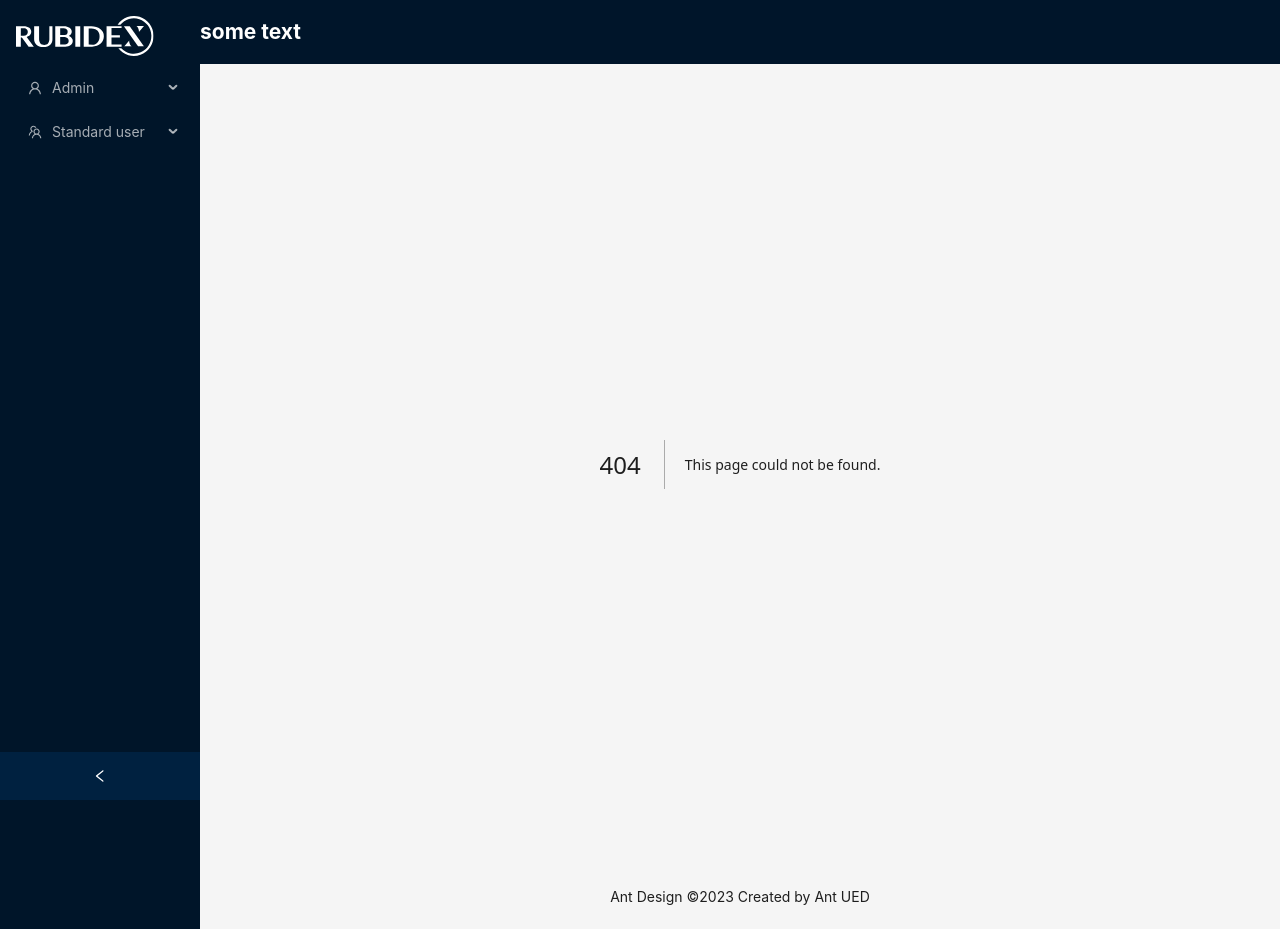
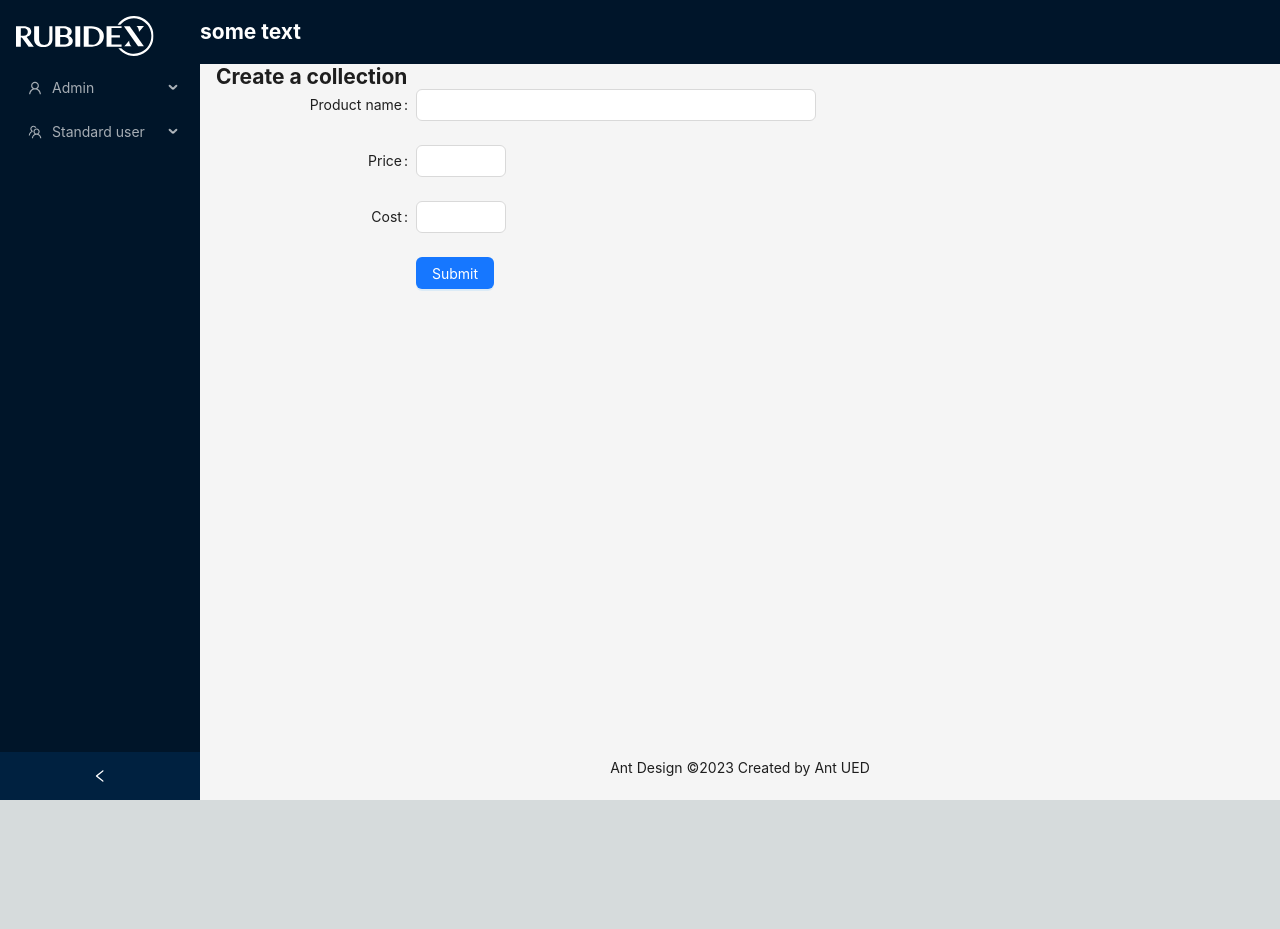
Before and after one commit to SebastienBielecki/rbdx-test, a Next.js app: page /createTable in a window 1280 px wide. Before the commit this address had no page. After the commit the page ends 800 px from the top, so only its background shows below. Built offline with nearby package versions, Linux system fonts and the light colour scheme.

Commit message:
Fix: typescript issues

```diff
--- a/components/layout-rubidex.tsx
+++ b/components/layout-rubidex.tsx
@@ -2,15 +2,14 @@ import React, { useState } from 'react';
 // import './index.css';
 //import {styles} from "./layout-rubidex.css"
 import {
-  DesktopOutlined,
-  FileOutlined,
-  PieChartOutlined,
+  // DesktopOutlined,
+  // FileOutlined,
+  // PieChartOutlined,
   TeamOutlined,
   UserOutlined,
 } from '@ant-design/icons';
 import type { MenuProps } from 'antd';
-import { Breadcrumb, Layout, Menu, theme } from 'antd';
-import RubidexLogo from "../public/assets/rubidex-logo-nav.svg"
+import { Layout, Menu, theme } from 'antd';
 
 const { Header, Content, Footer, Sider } = Layout;
 
@@ -44,7 +43,7 @@ const items: MenuItem[] = [
   // getItem('Files', '9', <FileOutlined />),
 ];
 
-const LayoutRubidex: React.FC = ({children}) => {
+const LayoutRubidex: React.FC<{ children: any }> = (props) => {
   const [collapsed, setCollapsed] = useState(false);
   const {
     token: { colorBgContainer },
@@ -63,7 +62,7 @@ const LayoutRubidex: React.FC = ({children}) => {
           <h2 className='header-text' style={{color: "white"}}>some text</h2>
         </Header>
         <Content style={{ margin: '0 16px' }}>
-          {children}
+          {props.children}
           {/* <Breadcrumb style={{ margin: '16px 0' }}>
             <Breadcrumb.Item>User</Breadcrumb.Item>
             <Breadcrumb.Item>Bill</Breadcrumb.Item>
--- /dev/null
+++ b/lib/global.d.ts
@@ -0,0 +1,5 @@
+export {};
+
+declare global {
+    var _mongoClientPromise: any
+  }
--- a/lib/mongodb.ts
+++ b/lib/mongodb.ts
@@ -28,6 +28,7 @@
 // export default clientPromise
 
 import { MongoClient } from 'mongodb'
+//import "global.d.ts"
 
 if (!process.env.MONGODB_URI) {
   throw new Error('Invalid/Missing environment variable: "MONGODB_URI"')
--- /dev/null
+++ b/pages/api/createTable.js
@@ -0,0 +1,18 @@
+import clientPromise from "../../lib/mongodb";
+
+export default async (req, res) => {
+    console.log(req.method);
+
+
+    try {
+        const client = await clientPromise;
+        const db = client.db("rubidex");
+        const result = await db.createCollection("products 3")
+        console.log({result});
+        res.json(result)
+        return result
+    } catch (error) {
+        console.log(error);
+    }
+
+}
--- /dev/null
+++ b/pages/createTable.js
@@ -0,0 +1,128 @@
+
+import { Button, Form, Input, InputNumber } from 'antd';
+
+import { useState} from "react"
+
+const Insert = () => {
+
+    const [confirmation, setConfirmation] = useState({})
+    console.log({confirmation});
+
+    console.log("insert page re-rendering");
+
+    async function postData(url = 'http://localhost:3000/api/createTable', data = {}) {
+        // Default options are marked with *
+        const response = await fetch(url, {
+          method: 'POST', // *GET, POST, PUT, DELETE, etc.
+          mode: 'cors', // no-cors, *cors, same-origin
+          cache: 'no-cache', // *default, no-cache, reload, force-cache, only-if-cached
+          credentials: 'same-origin', // include, *same-origin, omit
+          headers: {
+            'Content-Type': 'application/json'
+            // 'Content-Type': 'application/x-www-form-urlencoded',
+          },
+          redirect: 'follow', // manual, *follow, error
+          referrerPolicy: 'no-referrer', // no-referrer, *no-referrer-when-downgrade, origin, origin-when-cross-origin, same-origin, strict-origin, strict-origin-when-cross-origin, unsafe-url
+          body: JSON.stringify(data) // body data type must match "Content-Type" header
+        });
+        const result = await response.json()
+        console.log(result);
+        setConfirmation(result)
+        //return response.json(); // parses JSON response into native JavaScript objects
+        return result
+      }
+
+    const layout = {
+        labelCol: {
+          span: 8,
+        },
+        wrapperCol: {
+          span: 16,
+        },
+      };
+
+      /* eslint-disable no-template-curly-in-string */
+      const validateMessages = {
+        // required: '${label} is required!',
+        // types: {
+        //   email: '${label} is not a valid email!',
+        //   number: '${label} is not a valid number!',
+        // },
+        // number: {
+        //   range: '${label} must be between ${min} and ${max}',
+        // },
+      };
+      /* eslint-enable no-template-curly-in-string */
+
+      const onFinish = async ({product}) => {
+        console.log(product);
+        const result = await postData('http://localhost:3000/api/createTable', {})
+        setConfirmation(result)
+      };
+
+
+
+    return <>
+        <h2>Create a collection</h2>
+        <Form
+            {...layout}
+            name="nest-messages"
+            onFinish={onFinish}
+            style={{
+            maxWidth: 600,
+            }}
+            validateMessages={validateMessages}
+        >
+            <Form.Item
+                name={['product', 'name']}
+                label="Product name"
+                // rules={[
+                //     {
+                //     required: true,
+                //     },
+                // ]}
+            >
+                <Input />
+            </Form.Item>
+            <Form.Item
+                name={['product', 'price']}
+                label="Price"
+                // rules={[
+                //     {
+                //     type: 'email',
+                //     },
+                // ]}
+                >
+                <InputNumber />
+            </Form.Item>
+            <Form.Item
+                name={['product', 'cost']}
+                label="Cost"
+                rules={[
+                    // {
+                    // type: 'number',
+                    // min: 0,
+                    // max: 99,
+                    // },
+                ]}
+            >
+                <InputNumber />
+            </Form.Item>
+            <Form.Item
+                wrapperCol={{
+                    ...layout.wrapperCol,
+                    offset: 8,
+                }}
+            >
+                <Button type="primary" htmlType="submit">
+                    Submit
+                </Button>
+            </Form.Item>
+        </Form>
+        <h2>{confirmation.acknowledged}</h2>
+        <p>{confirmation.insertedId}</p>
+    </>
+
+}
+
+export default Insert
```
